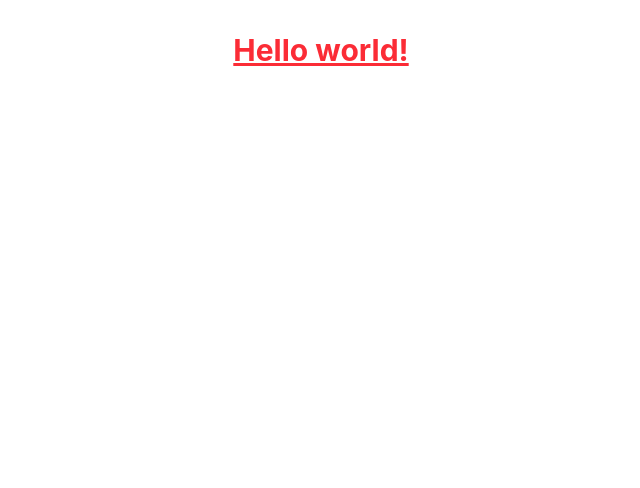
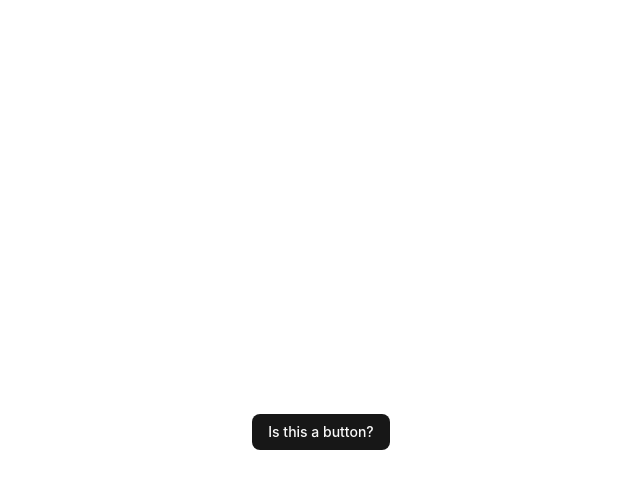
Before and after one commit to cyberhypex/ContestHub, a React (Vite) app in the folder contests-frontend/contestHub/: page / in a window 1280 px wide. Shown: the top 488 px of the page, without its empty margins (319-959 px from the left). Built offline with nearby package versions, Linux system fonts and the light colour scheme.

Commit message:
shadcn-ui

```diff
--- a/contests-frontend/contestHub/src/App.jsx
+++ b/contests-frontend/contestHub/src/App.jsx
@@ -2,12 +2,13 @@
 import reactLogo from './assets/react.svg'
 import viteLogo from '/vite.svg'
 import './App.css'
+import { Button } from "@/components/ui/button"
 
 function App() {
   return (
-    <h1 className="text-3xl text-red-500 font-bold underline">
-      Hello world!
-    </h1>
+     <div className="flex min-h-svh flex-col items-center justify-center">
+      <Button>Is this a button?</Button>
+    </div>
   )
 }
 
--- /dev/null
+++ b/contests-frontend/contestHub/src/components/ui/button.jsx
@@ -0,0 +1,60 @@
+import * as React from "react"
+import { cva } from "class-variance-authority";
+import { Slot } from "radix-ui"
+
+import { cn } from "@/lib/utils"
+
+const buttonVariants = cva(
+  "inline-flex items-center justify-center gap-2 whitespace-nowrap rounded-md text-sm font-medium transition-all disabled:pointer-events-none disabled:opacity-50 [&_svg]:pointer-events-none [&_svg:not([class*='size-'])]:size-4 shrink-0 [&_svg]:shrink-0 outline-none focus-visible:border-ring focus-visible:ring-ring/50 focus-visible:ring-[3px] aria-invalid:ring-destructive/20 dark:aria-invalid:ring-destructive/40 aria-invalid:border-destructive",
+  {
+    variants: {
+      variant: {
+        default: "bg-primary text-primary-foreground hover:bg-primary/90",
+        destructive:
+          "bg-destructive text-white hover:bg-destructive/90 focus-visible:ring-destructive/20 dark:focus-visible:ring-destructive/40 dark:bg-destructive/60",
+        outline:
+          "border bg-background shadow-xs hover:bg-accent hover:text-accent-foreground dark:bg-input/30 dark:border-input dark:hover:bg-input/50",
+        secondary:
+          "bg-secondary text-secondary-foreground hover:bg-secondary/80",
+        ghost:
+          "hover:bg-accent hover:text-accent-foreground dark:hover:bg-accent/50",
+        link: "text-primary underline-offset-4 hover:underline",
+      },
+      size: {
+        default: "h-9 px-4 py-2 has-[>svg]:px-3",
+        xs: "h-6 gap-1 rounded-md px-2 text-xs has-[>svg]:px-1.5 [&_svg:not([class*='size-'])]:size-3",
+        sm: "h-8 rounded-md gap-1.5 px-3 has-[>svg]:px-2.5",
+        lg: "h-10 rounded-md px-6 has-[>svg]:px-4",
+        icon: "size-9",
+        "icon-xs": "size-6 rounded-md [&_svg:not([class*='size-'])]:size-3",
+        "icon-sm": "size-8",
+        "icon-lg": "size-10",
+      },
+    },
+    defaultVariants: {
+      variant: "default",
+      size: "default",
+    },
+  }
+)
+
+function Button({
+  className,
+  variant = "default",
+  size = "default",
+  asChild = false,
+  ...props
+}) {
+  const Comp = asChild ? Slot.Root : "button"
+
+  return (
+    <Comp
+      data-slot="button"
+      data-variant={variant}
+      data-size={size}
+      className={cn(buttonVariants({ variant, size, className }))}
+      {...props} />
+  );
+}
+
+export { Button, buttonVariants }
--- a/contests-frontend/contestHub/src/index.css
+++ b/contests-frontend/contestHub/src/index.css
@@ -1 +1,124 @@
 @import "tailwindcss";
+@import "tw-animate-css";
+@import "shadcn/tailwind.css";
+
+@custom-variant dark (&:is(.dark *));
+
+@theme inline {
+    --radius-sm: calc(var(--radius) - 4px);
+    --radius-md: calc(var(--radius) - 2px);
+    --radius-lg: var(--radius);
+    --radius-xl: calc(var(--radius) + 4px);
+    --radius-2xl: calc(var(--radius) + 8px);
+    --radius-3xl: calc(var(--radius) + 12px);
+    --radius-4xl: calc(var(--radius) + 16px);
+    --color-background: var(--background);
+    --color-foreground: var(--foreground);
+    --color-card: var(--card);
+    --color-card-foreground: var(--card-foreground);
+    --color-popover: var(--popover);
+    --color-popover-foreground: var(--popover-foreground);
+    --color-primary: var(--primary);
+    --color-primary-foreground: var(--primary-foreground);
+    --color-secondary: var(--secondary);
+    --color-secondary-foreground: var(--secondary-foreground);
+    --color-muted: var(--muted);
+    --color-muted-foreground: var(--muted-foreground);
+    --color-accent: var(--accent);
+    --color-accent-foreground: var(--accent-foreground);
+    --color-destructive: var(--destructive);
+    --color-border: var(--border);
+    --color-input: var(--input);
+    --color-ring: var(--ring);
+    --color-chart-1: var(--chart-1);
+    --color-chart-2: var(--chart-2);
+    --color-chart-3: var(--chart-3);
+    --color-chart-4: var(--chart-4);
+    --color-chart-5: var(--chart-5);
+    --color-sidebar: var(--sidebar);
+    --color-sidebar-foreground: var(--sidebar-foreground);
+    --color-sidebar-primary: var(--sidebar-primary);
+    --color-sidebar-primary-foreground: var(--sidebar-primary-foreground);
+    --color-sidebar-accent: var(--sidebar-accent);
+    --color-sidebar-accent-foreground: var(--sidebar-accent-foreground);
+    --color-sidebar-border: var(--sidebar-border);
+    --color-sidebar-ring: var(--sidebar-ring);
+}
+
+:root {
+    --radius: 0.625rem;
+    --background: oklch(1 0 0);
+    --foreground: oklch(0.145 0 0);
+    --card: oklch(1 0 0);
+    --card-foreground: oklch(0.145 0 0);
+    --popover: oklch(1 0 0);
+    --popover-foreground: oklch(0.145 0 0);
+    --primary: oklch(0.205 0 0);
+    --primary-foreground: oklch(0.985 0 0);
+    --secondary: oklch(0.97 0 0);
+    --secondary-foreground: oklch(0.205 0 0);
+    --muted: oklch(0.97 0 0);
+    --muted-foreground: oklch(0.556 0 0);
+    --accent: oklch(0.97 0 0);
+    --accent-foreground: oklch(0.205 0 0);
+    --destructive: oklch(0.577 0.245 27.325);
+    --border: oklch(0.922 0 0);
+    --input: oklch(0.922 0 0);
+    --ring: oklch(0.708 0 0);
+    --chart-1: oklch(0.646 0.222 41.116);
+    --chart-2: oklch(0.6 0.118 184.704);
+    --chart-3: oklch(0.398 0.07 227.392);
+    --chart-4: oklch(0.828 0.189 84.429);
+    --chart-5: oklch(0.769 0.188 70.08);
+    --sidebar: oklch(0.985 0 0);
+    --sidebar-foreground: oklch(0.145 0 0);
+    --sidebar-primary: oklch(0.205 0 0);
+    --sidebar-primary-foreground: oklch(0.985 0 0);
+    --sidebar-accent: oklch(0.97 0 0);
+    --sidebar-accent-foreground: oklch(0.205 0 0);
+    --sidebar-border: oklch(0.922 0 0);
+    --sidebar-ring: oklch(0.708 0 0);
+}
+
+.dark {
+    --background: oklch(0.145 0 0);
+    --foreground: oklch(0.985 0 0);
+    --card: oklch(0.205 0 0);
+    --card-foreground: oklch(0.985 0 0);
+    --popover: oklch(0.205 0 0);
+    --popover-foreground: oklch(0.985 0 0);
+    --primary: oklch(0.922 0 0);
+    --primary-foreground: oklch(0.205 0 0);
+    --secondary: oklch(0.269 0 0);
+    --secondary-foreground: oklch(0.985 0 0);
+    --muted: oklch(0.269 0 0);
+    --muted-foreground: oklch(0.708 0 0);
+    --accent: oklch(0.269 0 0);
+    --accent-foreground: oklch(0.985 0 0);
+    --destructive: oklch(0.704 0.191 22.216);
+    --border: oklch(1 0 0 / 10%);
+    --input: oklch(1 0 0 / 15%);
+    --ring: oklch(0.556 0 0);
+    --chart-1: oklch(0.488 0.243 264.376);
+    --chart-2: oklch(0.696 0.17 162.48);
+    --chart-3: oklch(0.769 0.188 70.08);
+    --chart-4: oklch(0.627 0.265 303.9);
+    --chart-5: oklch(0.645 0.246 16.439);
+    --sidebar: oklch(0.205 0 0);
+    --sidebar-foreground: oklch(0.985 0 0);
+    --sidebar-primary: oklch(0.488 0.243 264.376);
+    --sidebar-primary-foreground: oklch(0.985 0 0);
+    --sidebar-accent: oklch(0.269 0 0);
+    --sidebar-accent-foreground: oklch(0.985 0 0);
+    --sidebar-border: oklch(1 0 0 / 10%);
+    --sidebar-ring: oklch(0.556 0 0);
+}
+
+@layer base {
+  * {
+    @apply border-border outline-ring/50;
+    }
+  body {
+    @apply bg-background text-foreground;
+    }
+}
--- /dev/null
+++ b/contests-frontend/contestHub/src/lib/utils.js
@@ -0,0 +1,6 @@
+import { clsx } from "clsx";
+import { twMerge } from "tailwind-merge"
+
+export function cn(...inputs) {
+  return twMerge(clsx(inputs));
+}
--- a/contests-frontend/contestHub/vite.config.js
+++ b/contests-frontend/contestHub/vite.config.js
@@ -1,12 +1,18 @@
 import { defineConfig } from 'vite'
 import react from '@vitejs/plugin-react'
 import tailwindcss from '@tailwindcss/vite'
+import path from 'path'
 
 // https://vite.dev/config/
 export default defineConfig({
   plugins:
 
-  [tailwindcss(),react()]
+  [tailwindcss(),react()],
+  resolve: {
+    alias: {
+      "@": path.resolve(__dirname, "./src"),
+    },
+  }
 
 
 })
```
Also changed, not shown: contests-frontend/contestHub/jsconfig.json (added, +8 -0 lines), contests-frontend/contestHub/package.json (+7 -0 lines), contests-frontend/contestHub/components.json (added), 1 other file (tests, documents, lock files or other folders).
